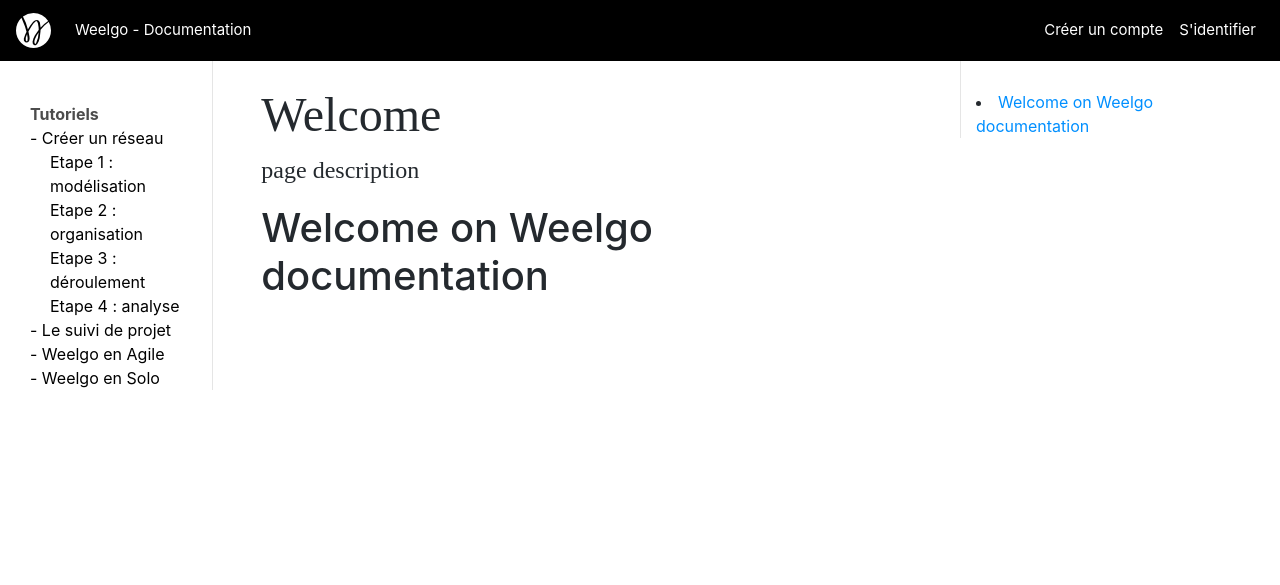
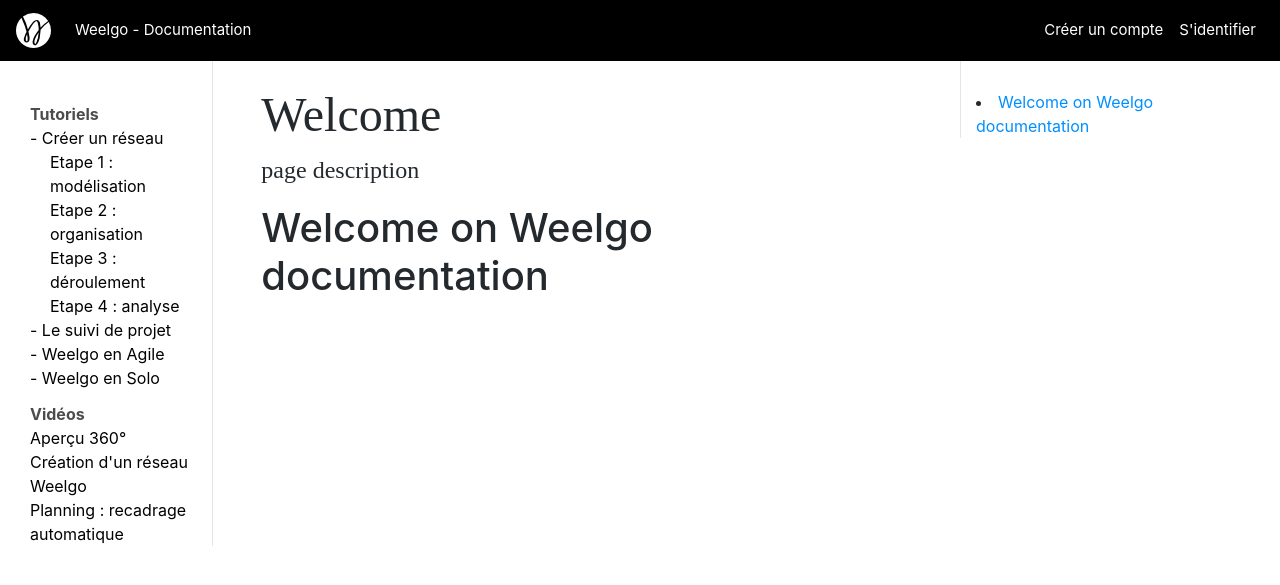
Before and after one commit to Weelgo/weelgo.github.io, a Jekyll site: the page built from index.md, in a window 1280 px wide. Shown: the top 585 px of the page. Built offline with Jekyll 4.4.1, drawn with Linux system fonts in a browser that asks for light colours.

Commit message:
amélioration doc

```diff
--- a/_data/sitemap_fr.json
+++ b/_data/sitemap_fr.json
@@ -38,5 +38,23 @@
 				"path": "weelgoSolo"
 			}
 		]
+	},
+	{
+		"name": "Vidéos",
+		"path": "",
+		"sub": [
+			{
+				"name": "Aperçu 360°",
+				"path": "suiviProjet"
+			},
+			{
+				"name": "Création d'un réseau Weelgo",
+				"path": "weelgoAgile"
+			},
+			{
+				"name": "Planning : recadrage automatique",
+				"path": "weelgoSolo"
+			}
+		]
 	}
 ]
```
